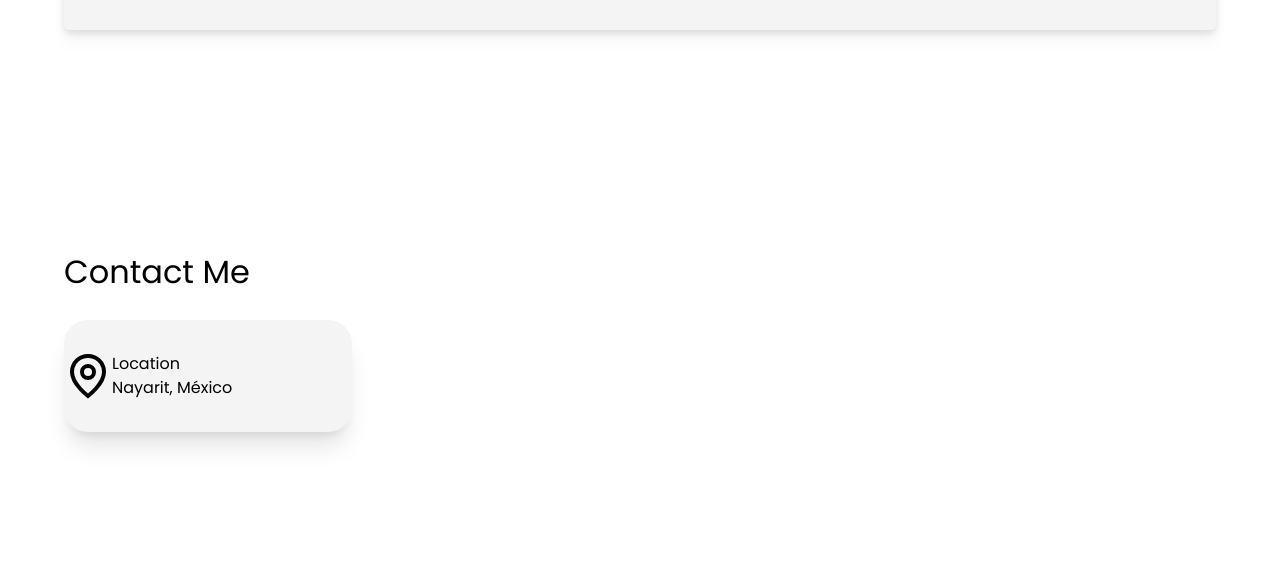
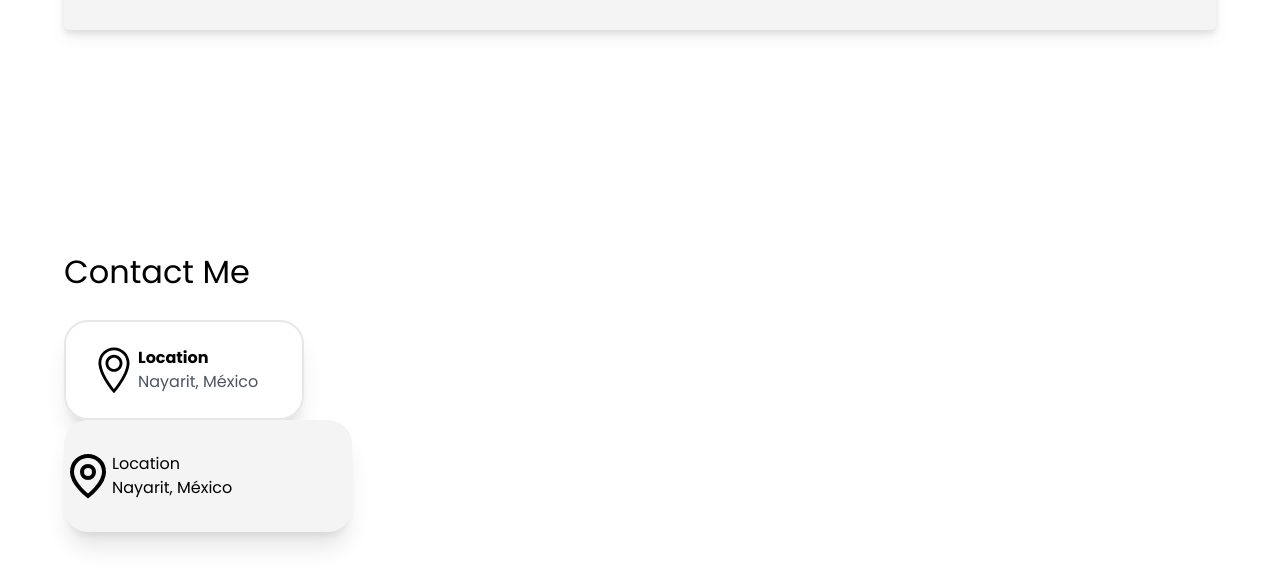
Before and after one commit to FranArteaga/portfolio, a Next.js app: page / in a window 1280 px wide. Shown: the part 2176-2762 px from the top of the page. Built offline with nearby package versions, Linux system fonts and the light colour scheme.

Commit message:
created component ContactCard with structure and design

```diff
--- /dev/null
+++ b/src/components/ContactCard.js
@@ -0,0 +1,25 @@
+import React from 'react'
+import { TfiLocationPin,TfiEmail } from 'react-icons/tfi'
+import { BsLinkedin} from 'react-icons/bs'
+export default function ContactCard(props) {
+    const { cardIcon, cardTitle, cardInfo } = props
+
+    const iconMap = {
+        location: <TfiLocationPin />,
+        email: <TfiEmail/>,
+        linkedin: <BsLinkedin/>,
+    }
+    return (
+        <div>
+            <div className='w-[15em] p-6 border-2 rounded-3xl shadow-xl flex'>
+                <div className='text-[3em]  hover:text-indigo-600 duration-700'>
+                    {iconMap[cardIcon]}
+                </div>
+                <div>
+                    <p className='font-bold'>{cardTitle}</p>
+                    <p className='text-gray-600'>{cardInfo}</p>
+                </div>
+            </div>
+        </div>
+    )
+}
--- a/src/components/ContactSection.js
+++ b/src/components/ContactSection.js
@@ -1,11 +1,19 @@
 import React from 'react'
 import { GrLocation } from 'react-icons/gr'
+import ContactCard from './ContactCard'
 
 export default function ContactSection() {
     return (
         <section id="section-Contact" className='md:h-[100vh] pt-16 sm:pt-20 md:pt-0'>
             <div className=''>
                 <h2 className='text-[2em] py-6'>Contact Me</h2>
+
+                <ContactCard
+                    cardIcon="location"
+                    cardTitle="Location"
+                    cardInfo="Nayarit, México"
+                />
+
                 <div className='w-[18em] py-8 bg-zinc-100 rounded-3xl shadow-xl flex'>
                     <GrLocation className='text-[3rem]' />
                     <div>
```
